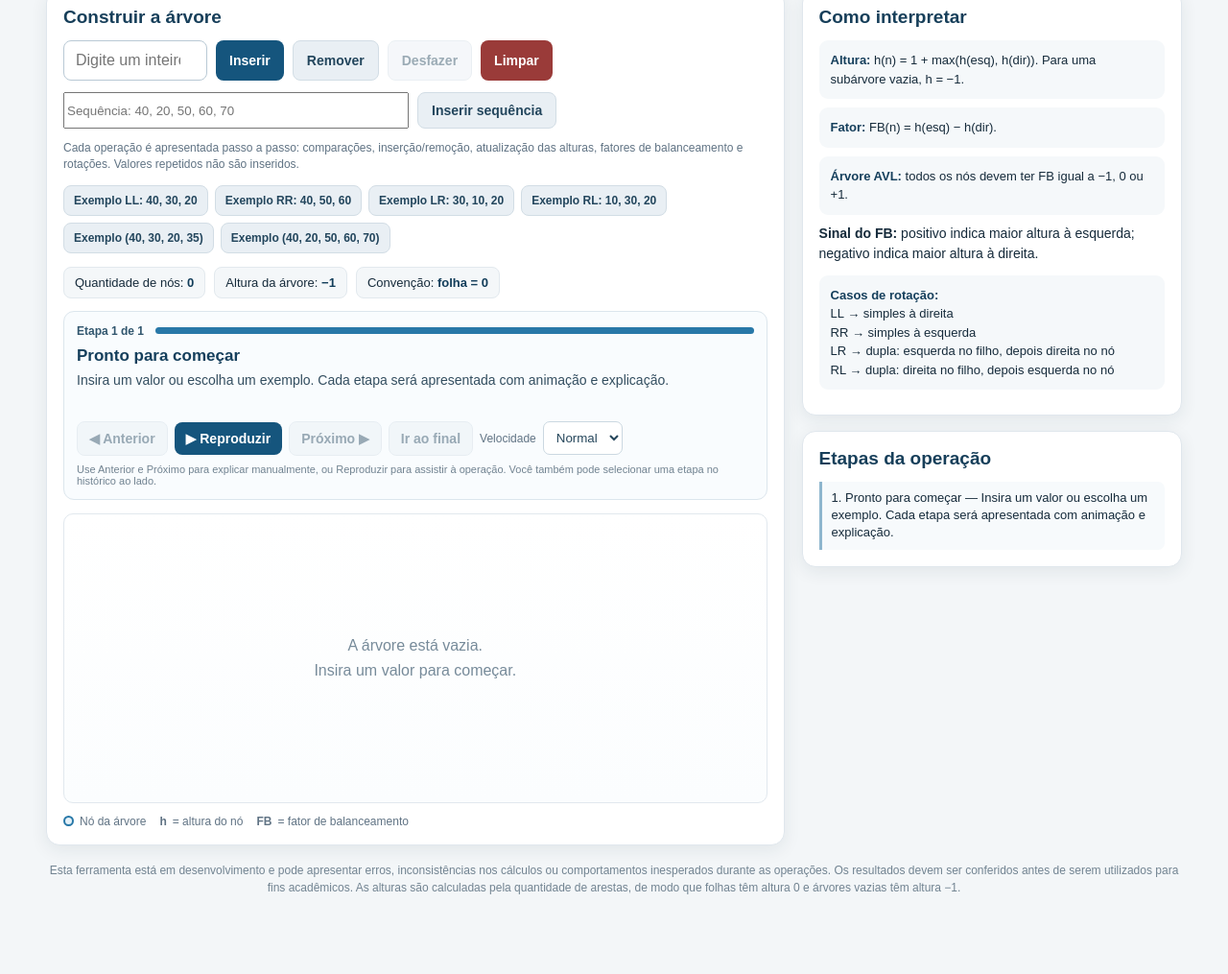
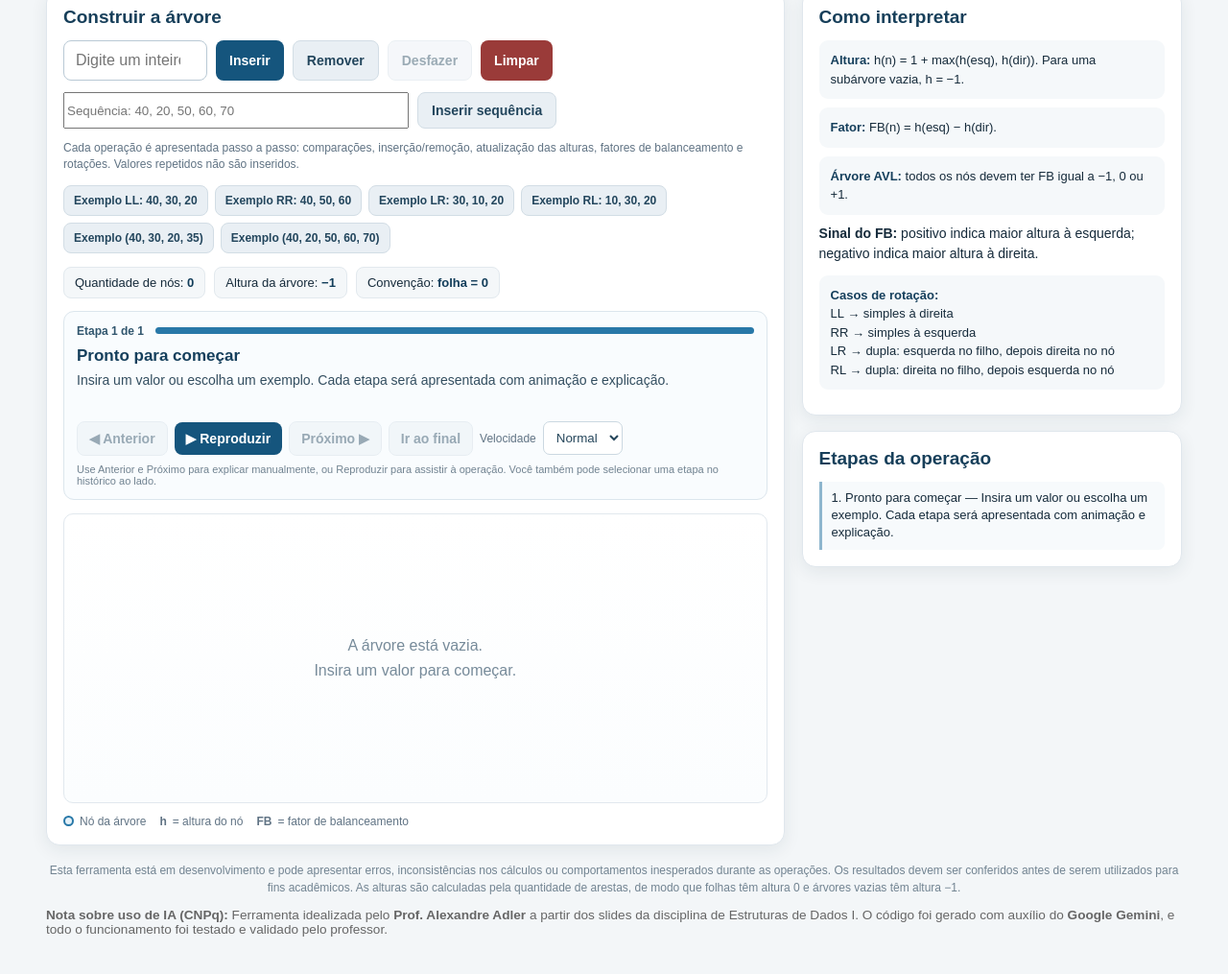
Before and after one commit to alexandreadler/alexandreadler.github.io, a plain HTML site: page disciplinas/2026.2/Estruturas_de_Dados_I/Atividades/visualizador_avl_altura_fator_balanceamento.html in a window 1280 px wide. Shown: the part 187-1202 px from the top of the page at 96% size. Before the commit the page ends 1171 px from the top, so only its background shows below. Drawn offline with Linux system fonts and the light colour scheme.

Commit message:
Update HTML with AI usage note and attribution
Added a note about the use of AI and attribution to the professor.

```diff
--- a/disciplinas/2026.2/Estruturas_de_Dados_I/Atividades/visualizador_avl_altura_fator_balanceamento.html
+++ b/disciplinas/2026.2/Estruturas_de_Dados_I/Atividades/visualizador_avl_altura_fator_balanceamento.html
@@ -157,7 +157,11 @@
     </aside>
   </div>
   <p class="footer">Esta ferramenta está em desenvolvimento e pode apresentar erros, inconsistências nos cálculos ou comportamentos inesperados durante as operações. Os resultados devem ser conferidos antes de serem utilizados para fins acadêmicos. As alturas são calculadas pela quantidade de arestas, de modo que folhas têm altura 0 e árvores vazias têm altura −1.</p>
+  <p style="margin-top: 0.75rem; font-size: 0.85rem; color: #666;">
+  <strong>Nota sobre uso de IA (CNPq):</strong> Ferramenta idealizada pelo <strong>Prof. Alexandre Adler</strong> a partir dos slides da disciplina de Estruturas de Dados I. O código foi gerado com auxílio do <strong>Google Gemini</strong>, e todo o funcionamento foi testado e validado pelo professor.
+  </p>
 </div>
+
 <script>
 (() => {
   'use strict';
```
